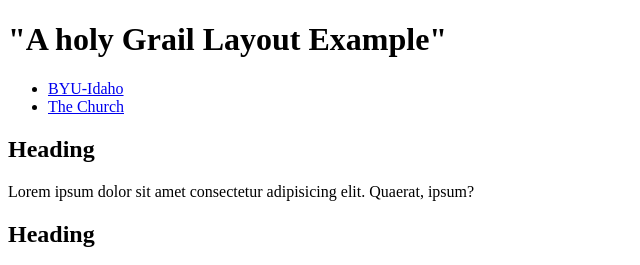
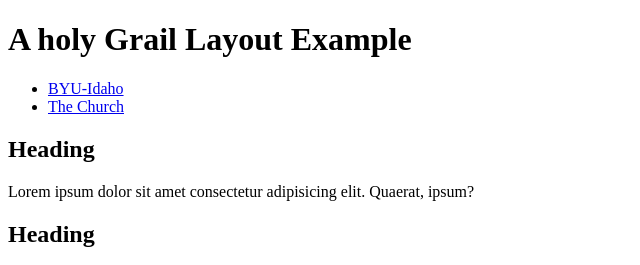
Before and after one commit to innocent707/wdd130, a plain HTML site: page week02/holygrail.html in a window 1280 px wide. Shown: the top 265 px of the page, without its empty margins (0-640 px from the left). Drawn offline with Linux system fonts and the light colour scheme.

Commit message:
holly grail

```diff
--- a/week02/holygrail.html
+++ b/week02/holygrail.html
@@ -9,7 +9,7 @@
     </head>
     <body>
         <header>
-            <h1>"A holy Grail Layout Example"</h1>
+            <h1>A holy Grail Layout Example</h1>
         </header>
             <nav>
                 <ul>
```
